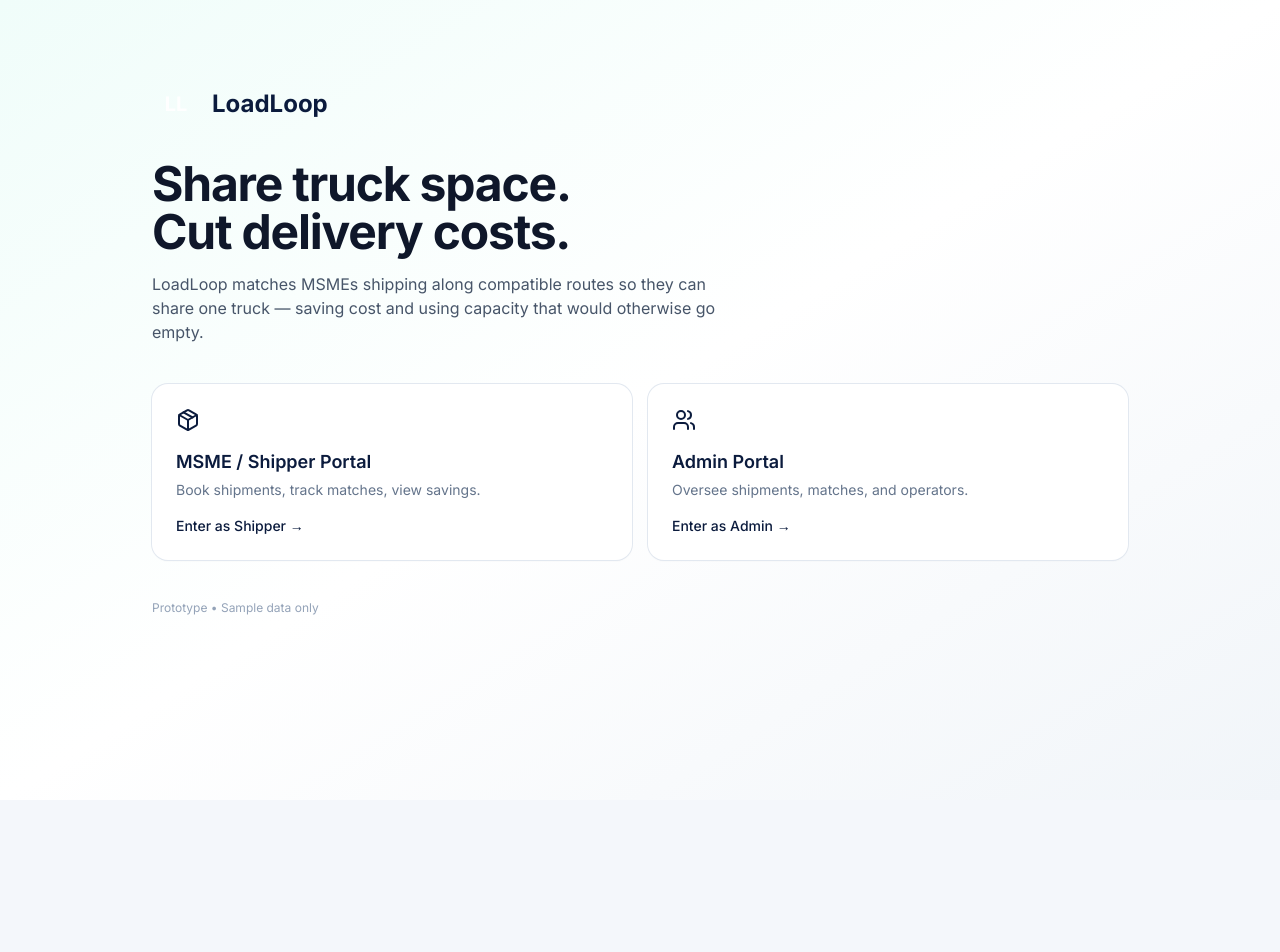
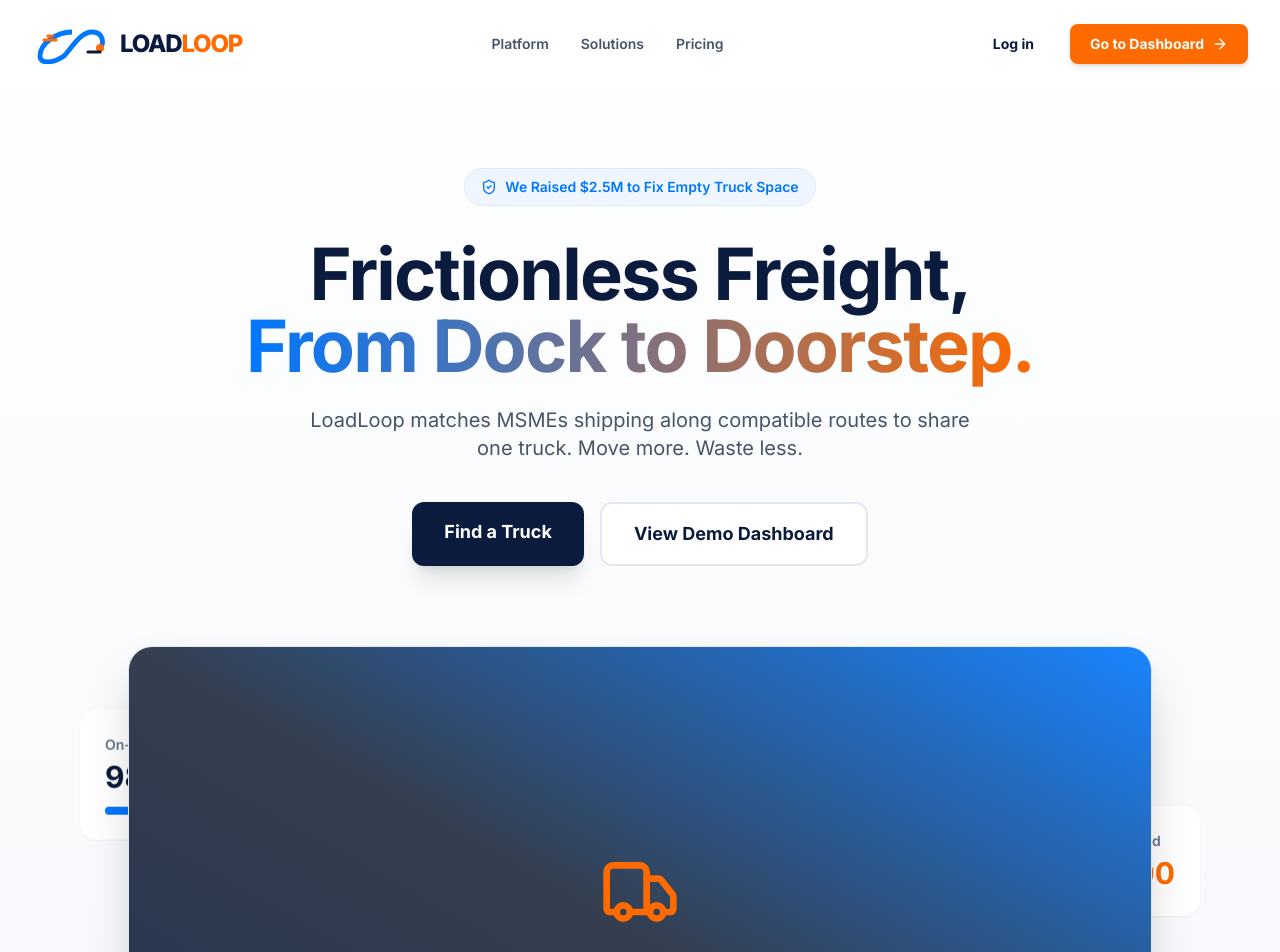
Before and after one commit to adiyel/loadloop-prototype, a Next.js app: page / in a window 1280 px wide. Shown: the top 952 px of the page. Before the commit the page ends 800 px from the top, so only its background shows below. Built offline with nearby package versions, Linux system fonts and the light colour scheme.

Commit message:
Update page.tsx

```diff
--- a/app/page.tsx
+++ b/app/page.tsx
@@ -1,39 +1,76 @@
 import Link from "next/link";
-import { Truck, Package, Users } from "lucide-react";
+import Logo from "@/components/Logo";
+import { ArrowRight, ShieldCheck, Truck } from "lucide-react";
 
 export default function Landing() {
   return (
-    <main className="min-h-screen bg-gradient-to-br from-teal-50 via-white to-slate-100">
-      <div className="mx-auto max-w-5xl px-6 py-20">
-        <div className="flex items-center gap-3">
-          <div className="grid h-12 w-12 place-items-center rounded-xl bg-brand text-white text-xl font-bold">LL</div>
-          <h1 className="text-2xl font-bold">LoadLoop</h1>
+    <div className="min-h-screen bg-gradient-to-b from-white to-brand-light">
+      <nav className="flex items-center justify-between px-8 py-6 max-w-7xl mx-auto">
+        <Logo className="h-10" />
+        <div className="hidden md:flex gap-8 text-sm font-semibold text-slate-600">
+          <Link href="#" className="hover:text-brand-blue transition">Platform</Link>
+          <Link href="#" className="hover:text-brand-blue transition">Solutions</Link>
+          <Link href="#" className="hover:text-brand-blue transition">Pricing</Link>
         </div>
-        <h2 className="mt-8 text-4xl font-bold tracking-tight text-slate-900 sm:text-5xl">
-          Share truck space.<br />
-          <span className="text-brand">Cut delivery costs.</span>
-        </h2>
-        <p className="mt-4 max-w-xl text-slate-600">
-          LoadLoop matches MSMEs shipping along compatible routes so they can share one truck — saving cost and using capacity that would otherwise go empty.
+        <div className="flex gap-4">
+          <Link href="/dashboard" className="px-5 py-2.5 text-sm font-bold text-brand-navy hover:bg-slate-100 rounded-lg transition">
+            Log in
+          </Link>
+          <Link href="/dashboard" className="px-5 py-2.5 text-sm font-bold text-white bg-brand-orange hover:bg-orange-600 rounded-lg shadow-md transition flex items-center gap-2">
+            Go to Dashboard <ArrowRight size={16} />
+          </Link>
+        </div>
+      </nav>
+
+      <main className="max-w-7xl mx-auto px-8 pt-20 pb-32 text-center">
+        <div className="inline-flex items-center gap-2 px-4 py-2 rounded-full bg-blue-50 text-brand-blue font-semibold text-sm mb-8 border border-blue-100">
+          <ShieldCheck size={16} /> We Raised $2.5M to Fix Empty Truck Space
+        </div>
+
+        <h1 className="text-6xl md:text-7xl font-bold text-brand-navy tracking-tight leading-tight max-w-4xl mx-auto">
+          Frictionless Freight, <br/>
+          <span className="text-transparent bg-clip-text bg-gradient-to-r from-brand-blue to-brand-orange">
+            From Dock to Doorstep.
+          </span>
+        </h1>
+
+        <p className="mt-6 text-xl text-slate-600 max-w-2xl mx-auto">
+          LoadLoop matches MSMEs shipping along compatible routes to share one truck. Move more. Waste less.
         </p>
 
-        <div className="mt-10 grid gap-4 sm:grid-cols-2">
-          <Link href="/user/dashboard" className="group rounded-2xl bg-white p-6 shadow-sm ring-1 ring-slate-200 transition hover:-translate-y-0.5 hover:shadow-md">
-            <Package className="text-brand" />
-            <p className="mt-4 text-lg font-semibold">MSME / Shipper Portal</p>
-            <p className="mt-1 text-sm text-slate-500">Book shipments, track matches, view savings.</p>
-            <p className="mt-4 text-sm font-medium text-brand group-hover:underline">Enter as Shipper →</p>
+        <div className="mt-10 flex justify-center gap-4">
+          <Link href="/loadboard" className="px-8 py-4 bg-brand-navy text-white rounded-xl font-bold text-lg hover:bg-slate-800 shadow-xl transition">
+            Find a Truck
           </Link>
-          <Link href="/admin/dashboard" className="group rounded-2xl bg-white p-6 shadow-sm ring-1 ring-slate-200 transition hover:-translate-y-0.5 hover:shadow-md">
-            <Users className="text-brand" />
-            <p className="mt-4 text-lg font-semibold">Admin Portal</p>
-            <p className="mt-1 text-sm text-slate-500">Oversee shipments, matches, and operators.</p>
-            <p className="mt-4 text-sm font-medium text-brand group-hover:underline">Enter as Admin →</p>
+          <Link href="/dashboard" className="px-8 py-4 bg-white text-brand-navy border-2 border-slate-200 rounded-xl font-bold text-lg hover:border-brand-blue transition">
+            View Demo Dashboard
           </Link>
         </div>
 
-        <p className="mt-10 text-xs text-slate-400">Prototype • Sample data only</p>
-      </div>
-    </main>
+        <div className="mt-20 relative max-w-5xl mx-auto">
+          <div className="absolute -left-12 top-20 glass-panel p-6 rounded-2xl w-56 text-left animate-bounce duration-[3000ms]">
+            <p className="text-sm font-semibold text-slate-500">On-Time Reliability</p>
+            <p className="text-3xl font-bold text-brand-navy mt-1">98.4%</p>
+            <div className="w-full bg-slate-200 h-2 rounded-full mt-3">
+              <div className="bg-brand-blue h-2 rounded-full w-[98%]"></div>
+            </div>
+          </div>
+
+          <div className="absolute -right-12 top-40 glass-panel p-6 rounded-2xl text-left border-l-4 border-brand-orange shadow-lg">
+            <p className="text-sm font-semibold text-slate-500">Total Cost Saved</p>
+            <p className="text-3xl font-bold text-brand-orange mt-1">₱24,500</p>
+          </div>
+
+          <div className="rounded-3xl overflow-hidden shadow-2xl border border-slate-200 bg-white aspect-video flex items-center justify-center relative">
+             <div className="absolute inset-0 bg-gradient-to-tr from-brand-navy via-slate-800 to-brand-blue opacity-90"></div>
+             <div className="relative z-10 flex flex-col items-center text-white">
+                <Truck size={80} className="mb-4 text-brand-orange" />
+                <h3 className="text-3xl font-bold">LoadLoop Platform</h3>
+                <p className="text-slate-300 mt-2">Connecting MSMEs with Empty Truck Space</p>
+             </div>
+          </div>
+        </div>
+      </main>
+    </div>
   );
 }
```
